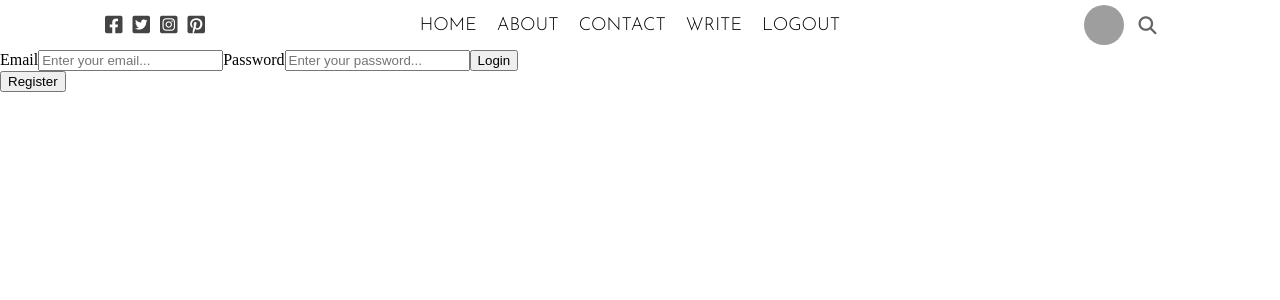
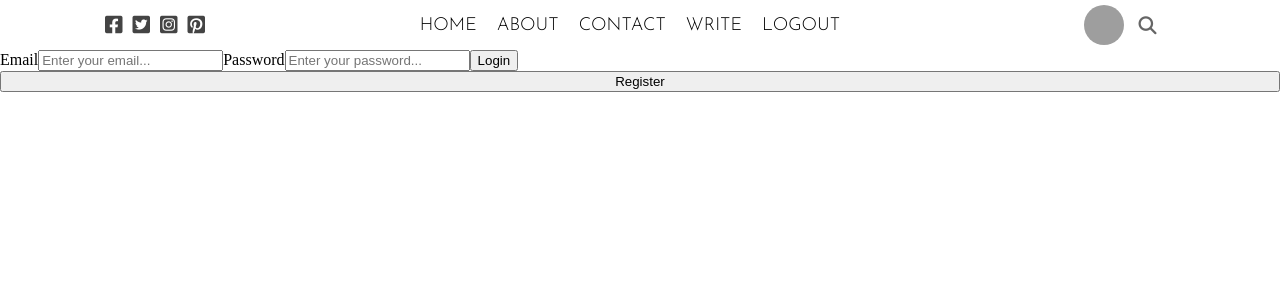
Before and after one commit to EvMad/react-frontend-sandbox, a React (Create React App) app: page / in a window 1280 px wide. Shown: the top 300 px of the page. Built offline with nearby package versions, Linux system fonts and the light colour scheme; grey boxes are pictures that could not be loaded.

Commit message:
.login {}

```diff
--- a/src/pages/login/login.css
+++ b/src/pages/login/login.css
@@ -0,0 +1,5 @@
+.login {
+    height: calc(100vh - 50px);
+    display: flex;
+    flex-direction: column;
+}
```
